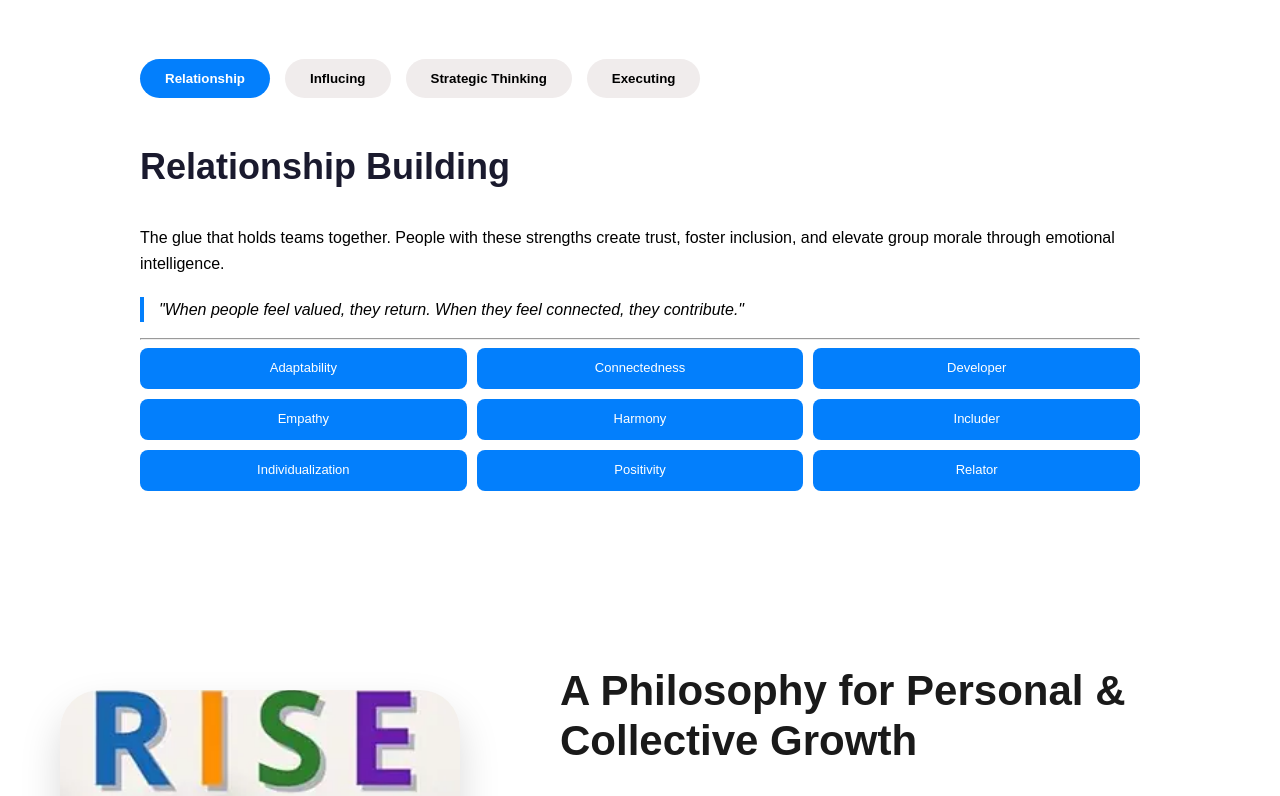
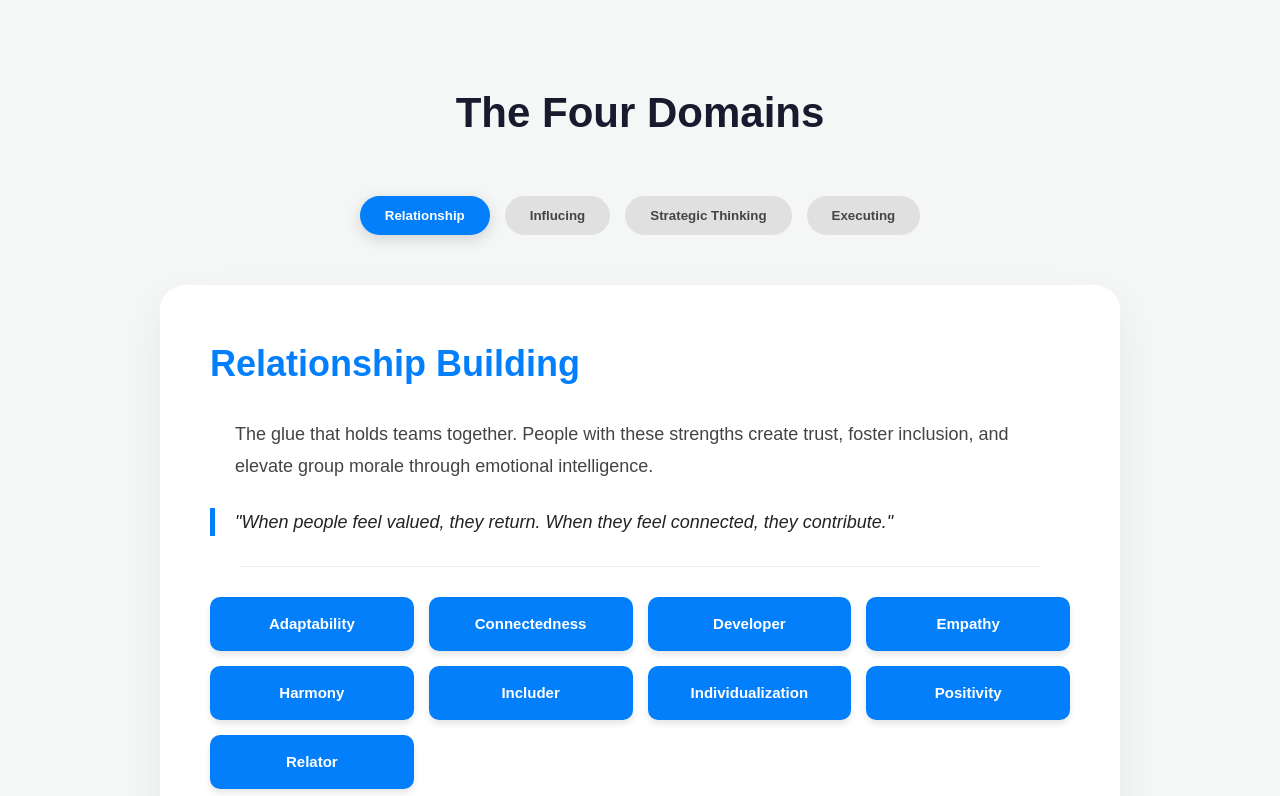
Before and after one commit to snehakhurana2104-afk/rise-portfolio, a React (Vite) app: page / in a window 1280 px wide. Shown: the part 641-1437 px from the top of the page. Built offline with nearby package versions, Linux system fonts and the light colour scheme.

Commit message:
Final changes

```diff
--- a/src/components/AboutAuthor.jsx
+++ b/src/components/AboutAuthor.jsx
@@ -35,7 +35,8 @@ export default function AboutAuthor() {
           display: 'grid',
           gridTemplateColumns: 'repeat(auto-fit, minmax(200px, 1fr))',
           gap: '20px',
-          marginBottom: '60px'
+          marginBottom: '60px',
+          alignItems: 'stretch'
         }}>
           {stats.map((item, index) => (
             <Link
@@ -44,7 +45,7 @@ export default function AboutAuthor() {
               style={{ textDecoration: 'none' }}
               >
               <div
-              className="stat-card" style={{
+              style={{
                 backgroundColor: '#1b3a82',
                 padding: '25px',
                 borderRadius: '15px',
@@ -52,7 +53,11 @@ export default function AboutAuthor() {
                 border: '1px solid #2d4a96',
                 cursor: 'pointer',
                 transition: '0.4s',
-                color: '#fff'
+                color: '#fff',
+                minHeight: '180px',
+                display:'flex',
+                flexDirection: 'column',
+                justifyContent: 'center'
               }}>
                 <div style={{ fontSize: '35px', marginBottom: '10px' }}>{item.icon}</div>
                 <h4 style={{ fontSize: '15px', margin: 0, fontWeight: '500' }}>{item.label}</h4>
@@ -65,7 +70,7 @@ export default function AboutAuthor() {
         <div style={{ background: 'linear-gradient(135deg, #1b3a82, #4a148c)', padding: '50px', borderRadius: '15px', textAlign: 'center', boxShadow: '0 5px 20px rgba(0,0,0,0.2)'}}>
           <p style={{ fontSize: '22px', fontStyle: 'italic', lineHeight: '1.6', marginBottom: '20px' }}>"People thrive when they know their strengths, and organizations succeed when they invest in developing those strengths. This book is my attempt to bridge the gap between awareness and application."</p>
 
-          <p style={{ fontSize: '18px', fontWeight: '600' }}>-Parveen Kumar Methta</p>
+          <p style={{ fontSize: '18px', fontWeight: '600' }}>- Parveen Kumar Mehta</p>
         </div>
       </div>
     </section>
--- a/src/components/Domain.jsx
+++ b/src/components/Domain.jsx
@@ -20,14 +20,14 @@ export default function Domains() {
             themes: ['Activator', 'Command', 'Communication', 'Competition', 'Maximizer', 'Self-Assurance', 'Significance', 'Woo']
         },
         'Strategic Thinking': {
-            color: '#0e5202',
+            color: '#2d8a25',
             title: 'Strategic Thinking',
             desc: 'Thinkers, visionaries, and ideas generators who keep teams future-focused, absorb information, and generate insights that lead to smarter decisions.',
             quote: '"These individuals challenge assumptions, inspire new ideas, and help shape strategies that lead to high performance."',
             themes: ['Analytical', 'Context', 'Futuristic', 'Ideation', 'Input', 'Intellection', 'Learner', 'Strategic']
         },
         'Executing': {
-            color: '#3a0463',
+            color: '#5e1796',
             title: 'Executing',
             desc: 'The doers who turn ideas into action and plans into results. They bring discipline, drive, and a relentless focus on outcomes that deliver.',
             quote: '"When others are brainstorming, these individuals are already moving forward - ensuring the team does not just talk, it delivers."',
@@ -36,31 +36,61 @@ export default function Domains() {
     };
 
     return (
-        <section style={{ padding: '60px', maxWidth: '1000px', margin: '0 auto', fontFamily: 'sans-serif' }}>
-            <div style={{ display: 'flex', gap: '15px', marginBottom: '40px' }}>
+        <section style={{ padding: '80px 20px', maxWidth: '1000px', margin: '0 auto', fontFamily: 'sans-serif' }}>
+            <h2 style={{ textAlign: 'center', fontSize: '42px', marginBottom: '50px', color:'#1a1a2e'}}>The Four Domains</h2>
+            <div style={{ display: 'flex', gap: '15px', justifyContent: 'center', marginBottom: '50px', flexWrap: 'wrap' }}>
                 {Object.keys(data).map((tab) => (
-                    <button key={tab} onClick={() => setActiveTab(tab)} style={{ padding: '12px 25px', borderRadius: '25px', border: 'none', backgroundColor: activeTab === tab ? data[tab].color : '#f0ecec', color: activeTab === tab ? '#fff' : '#000', cursor: 'pointer', fontWeight: '600' }}>
+                    <button key={tab} onClick={() => setActiveTab(tab)}
+                    style={{ padding: '12px 25px', borderRadius: '30px', border: 'none', cursor: 'pointer', fontWeight: '600', transition: '0.3s',
+                     backgroundColor: activeTab === tab ? data[tab].color : '#e0e0e0',
+                      color: activeTab === tab ? '#fff' : '#444',
+                      boxShadow: activeTab === tab ? '0 4px 15px rgba(0,0,0,0.15)': 'none' }}>
                         {tab}
                     </button>
                 ))}
             </div>
 
-            <div style={{ flex: 1 }}>
-                <h2 style={{ fontSize: '36px', color: '#1a1a2e' }}>{data[activeTab].title}</h2>
-                <p style={{ lineHeight: '1.6', color: 'black', margin: '20px 0' }}>{data[activeTab].desc}</p>
-                <p style={{ fontStyle: 'italic', color: 'black', borderLeft: `4px solid ${data[activeTab].color}`, paddingLeft: '15px' }}>{data[activeTab].quote}</p>
-                <hr />
-            </div>
+            <div style={{ backgroundColor: '#fff', padding: '50px', borderRadius: '25px', boxShadow: '0 15px 40px rgba(0,0,0,0.06)' }}>
+                <h2 style={{ fontSize: '36px', color: data[activeTab].color, marginBottom: '20px' }}>{data[activeTab].title}</h2>
+                <p style={{ fontSize: '18px', color: '#444',lineHeight: '1.8', margin: '25px' }}>{data[activeTab].desc}</p>
+                <p style={{ fontStyle: 'italic', color: '#222', borderLeft: `5px solid ${data[activeTab].color}`, paddingLeft: '20px', fontSize:'18px', marginBottom: '30px' }}>{data[activeTab].quote}</p>
+                <hr style={{border: 'none', borderTop: '1px solid #eee', margin: '30px '}} />
 
-            <div style={{ display: 'grid', gridTemplateColumns: 'repeat(3, 1fr)', gap: '10px' }}>
+
+
+            <div style={{ display: 'grid', gridTemplateColumns: 'repeat(auto-fit, minmax(180px, 1fr))', gap: '15px' }}>
                 {data[activeTab].themes.map((theme, i) => (
                     <Link key={i} to={`/strength/${theme}`} style={{ textDecoration: 'none' }}>
-                        <div style={{ padding: '10px', backgroundColor: data[activeTab].color, color: '#fff', borderRadius: '8px', textAlign: 'center', fontSize: '13px', cursor: 'pointer' }}>
+                        <div style={{ padding: '15px',
+                         border: `1px solid ${data[activeTab].color}`,
+                          color: data[activeTab].color,
+                           borderRadius: '10px',
+                            textAlign: 'center',
+                             fontSize: '15px',
+                             fontWeight: '600',
+                              transition: '0.3s all ease-in-out',
+                              backgroundColor: data[activeTab].color,
+                              color: '#fff',
+                              border:'none',
+                              cursor: 'pointer',
+                              boxShadow: '0 4px 6px rgba(0,0,0,0.1)'
+                            }}
+                        onMouseOver={(e) => {
+                            e.currentTarget.style.filter = 'brightness(90%)',
+                            e.currentTarget.style.boxShadow = '0 6px 12px rgba(0,0,0,0.2)';
+                            e.currentTarget.style.transform = 'translateY(-2px)';
+                            }}
+                        onMouseOut={(e) => {
+                            e.currentTarget.style.filter = 'brightness(100)%';
+                            e.currentTarget.style.boxShadow = '0 4px 6px rgba(0,0,0,0.1)';
+                            e.currentTarget.style.transform = 'translateY(0)';
+                            }}>
                             {theme}
                         </div>
                     </Link>
                 ))}
             </div>
+           </div>
         </section>
     );
 }
--- a/src/index.css
+++ b/src/index.css
@@ -1,14 +1,38 @@
-/* index.css mein add karein */
-body {
-  font-family: 'Poppins', sans-serif;
-  line-height: 1.6;
-  color: #333;
+/* 1. Global Reset - Browser ke default margin/padding ko hatata hai */
+* {
   margin: 0;
   padding: 0;
+  box-sizing: border-box;
 }
 
-.section {
-  padding: 60px 20px;
-  max-width: 1200px;
-  margin: auto;
+/* 2. Default Font - Professional look ke liye */
+body {
+  font-family: 'Segoe UI', Tahoma, Geneva, Verdana, sans-serif;
+  line-height: 1.6;
+  background-color: #f4f7f6; /* Soft light background */
+  color: #333;
 }
+
+/* 3. Link styling - Links ko clean dikhane ke liye */
+a {
+  text-decoration: none;
+  color: inherit;
+}
+
+/* 4. Button Hover Effect (Jo humne baat ki thi) */
+button:hover {
+  filter: brightness(110%);
+  transform: translateY(-2px);
+  transition: all 0.3s ease;
+}
+
+/* 5. AboutAuthor Stats Grid Hover (Ye aapke AboutAuthor.jsx ke liye hai) */
+.stat-card:hover {
+  transform: translateY(-5px);
+  box-shadow: 0 10px 20px rgba(0,0,0,0.2);
+}
+
+/* 6. Smooth Scroll - Website ko premium feel deta hai */
+html {
+  scroll-behavior: smooth;
+}
```
